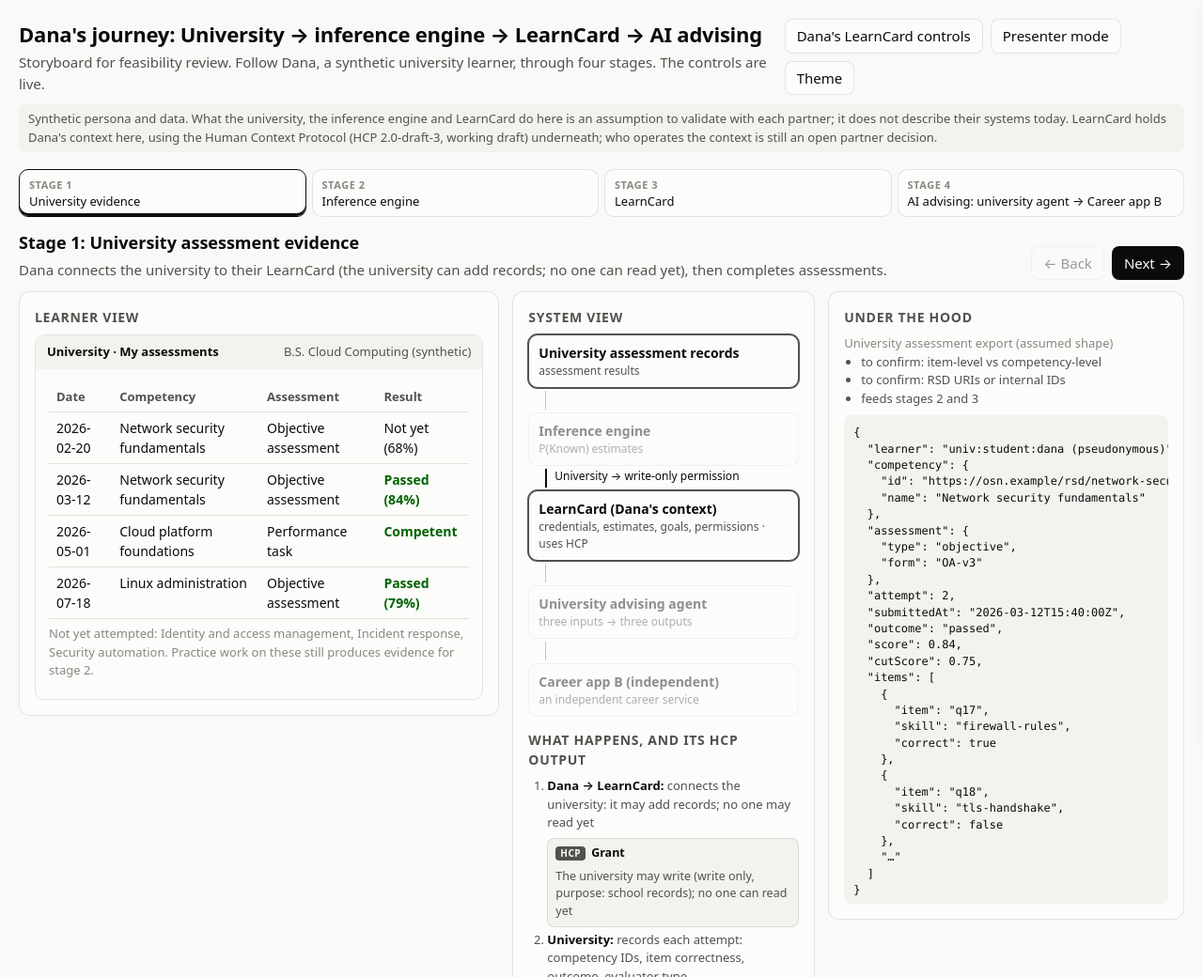
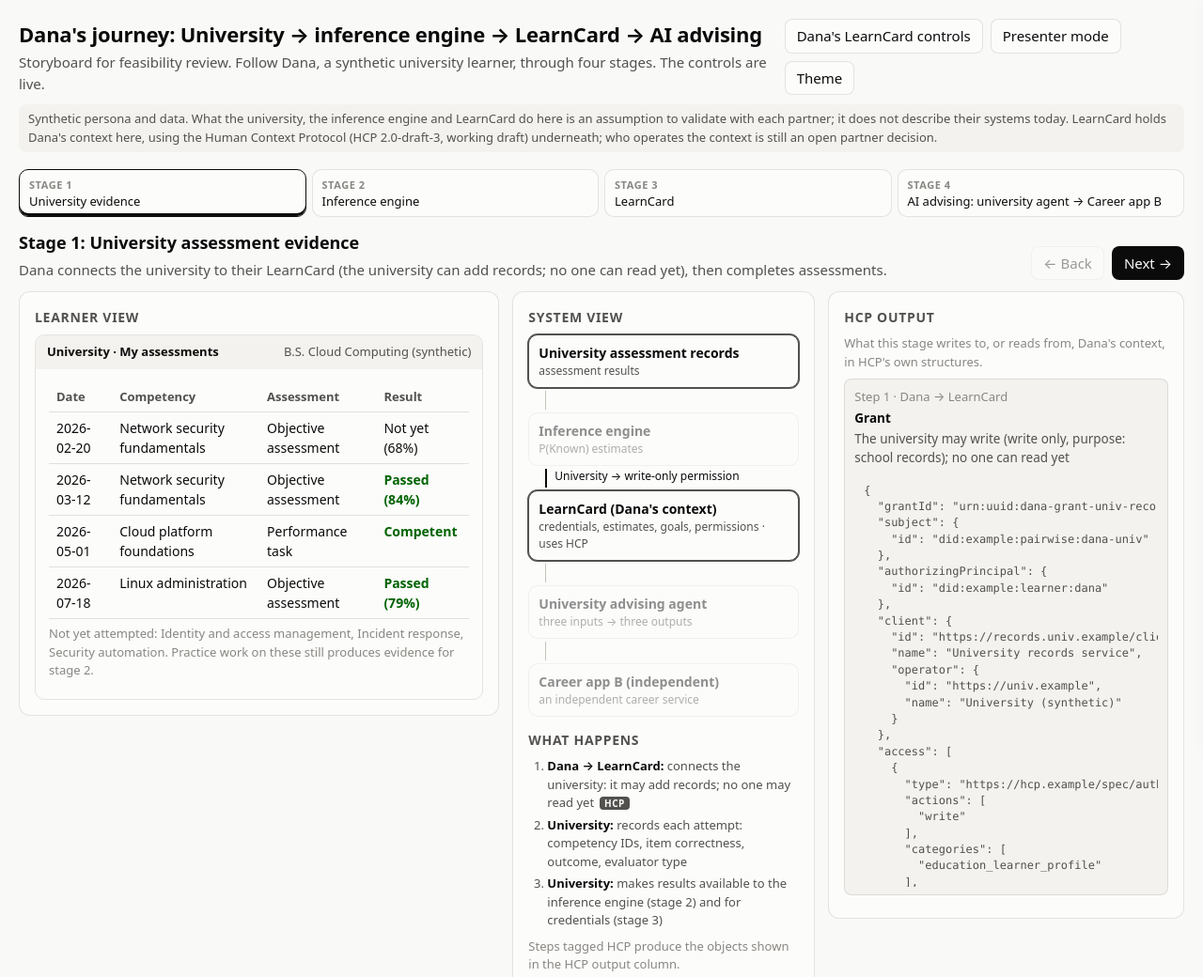
Before and after one commit to xd2164/hcp-learner-continuity, a plain HTML site: page docs/storyboard/index.html in a window 1280 px wide. Shown: the top 1040 px of the page at 94% size. Drawn offline with Linux system fonts and the light colour scheme.

Commit message:
Storyboard: anchor the right column on HCP output
Replace 'Under the hood' with an 'HCP output' column listing each object the
stage writes or returns, which step produced it, and its JSON. Steps in the
system view carry an HCP tag. Presenter mode keeps the HCP column.

Co-Authored-By: Claude Opus 5.5 <noreply@anthropic.com>

```diff
--- a/docs/storyboard/index.html
+++ b/docs/storyboard/index.html
@@ -171,6 +171,8 @@ pre { margin: 0; padding: 10px; background: var(--surface-2); border-radius: 8px
 .hcpchip b { color: var(--text-primary); }
 .hcptag { font-size: 10px; font-weight: 700; letter-spacing: 0.05em; color: var(--surface-1); background: var(--text-secondary); border-radius: 4px; padding: 0 5px; }
 .hcpchip pre { margin-top: 6px; max-height: 260px; }
+.hcpchip.big { font-size: 13.5px; padding: 8px 10px; margin: 0 0 8px; }
+.hcpchip.big pre { max-height: 440px; }
 .maptbl td:first-child { font-weight: 600; white-space: nowrap; }
 .maptbl code { font: 12px ui-monospace, Consolas, monospace; background: var(--surface-2); padding: 0 4px; border-radius: 4px; }
 .finding { border-left: 4px solid var(--likely); background: var(--surface-2); border-radius: 0 8px 8px 0; padding: 10px 12px; margin-top: 12px; font-size: 14px; }
@@ -178,8 +180,6 @@ pre { margin: 0; padding: 10px; background: var(--surface-2); border-radius: 8px
 
 /* presenter mode */
 .presenter .viz-root, .viz-root.presenter { font-size: 18px; }
-.viz-root.presenter .hoodcol { display: none; }
-.viz-root.presenter .grid3 { grid-template-columns: 1.4fr 0.9fr; }
 .viz-root.presenter .notes { display: block; }
 footer { margin-top: 24px; color: var(--muted); font-size: 13px; }
 </style>
@@ -219,7 +219,7 @@ footer { margin-top: 24px; color: var(--muted); font-size: 13px; }
   <div class="grid3" id="grid">
     <section class="panel" aria-labelledby="lvh"><h3 id="lvh">Learner view</h3><div id="learner"></div></section>
     <section class="panel" aria-labelledby="svh"><h3 id="svh">System view</h3><div id="system"></div></section>
-    <section class="panel hoodcol" aria-labelledby="uhh"><h3 id="uhh">Under the hood</h3><div id="hood"></div></section>
+    <section class="panel hoodcol" aria-labelledby="uhh"><h3 id="uhh">HCP output</h3><div id="hood"></div></section>
   </div>
 
   <section class="panel" id="hcpmap" style="margin-top:14px" hidden aria-labelledby="maph"></section>
@@ -631,10 +631,12 @@ footer { margin-top: 24px; color: var(--muted); font-size: 13px; }
       f.append(h("div", { class: "node" + (st.nodes.includes(k) ? " on" : "") }, h("div", { class: "t" }, OPS[k]), h("div", { class: "d" }, DESC[k])));
     });
     const outs = hcpOutputs(S.stage);
-    return h("div", {}, f, h("h3", { style: "margin-top:14px" }, "What happens, and its HCP output"),
-      h("ol", { class: "msgs" }, st.msgs.map(([who, what], k) => h("li", {}, h("b", {}, who + ": "), what,
-        ...outs.filter((o) => o.step === k).map(hcpChip)))),
-      h("p", { class: "note", style: "margin-top:8px" }, "Click an HCP item to see its JSON."));
+    return h("div", {}, f, h("h3", { style: "margin-top:14px" }, "What happens"),
+      h("ol", { class: "msgs" }, st.msgs.map(([who, what], k) => {
+        const n = outs.filter((o) => o.step === k).length;
+        return h("li", {}, h("b", {}, who + ": "), what, n ? h("span", { class: "hcptag", style: "margin-left:6px", title: "Produces HCP output: see the HCP output column" }, n > 1 ? `HCP ×${n}` : "HCP") : null);
+      })),
+      h("p", { class: "note", style: "margin-top:8px" }, "Steps tagged HCP produce the objects shown in the HCP output column."));
   }
 
   // --------------------------------------------------------- under the hood
@@ -913,6 +915,23 @@ footer { margin-top: 24px; color: var(--muted); font-size: 13px; }
     }
     return out;
   }
+  function hcpPanel(i) {
+    const st0 = STAGES[i];
+    const st = st0.dyn ? { ...st0, ...st0.dyn() } : st0;
+    const outs = hcpOutputs(i);
+    return h("div", {},
+      h("p", { class: "note", style: "margin:0 0 8px" }, "What this stage writes to, or reads from, Dana's context, in HCP's own structures."),
+      ...outs.map((it, n) => {
+        const kind = it.decl === "issuer-attested" ? "proven" : it.decl === "model-inferred" ? "likely" : it.decl === "person-declared" ? "wanted" : null;
+        const from = st.msgs[it.step] ? `Step ${it.step + 1} · ${st.msgs[it.step][0]}` : "";
+        const head = h("span", { class: "chiphead", style: "flex-direction:column;align-items:flex-start;gap:2px" },
+          h("span", { class: "note" }, from),
+          h("span", { class: "chiphead" }, kind ? dot(kind) : null, h("b", {}, it.type), it.decl ? h("span", { class: "pill" }, it.decl) : null),
+          h("span", {}, it.label));
+        if (it.action) return h("div", { class: "hcpchip big" }, head, h("button", { type: "button", style: "margin-top:6px", on: { click: () => openExport() } }, "Export as HCP"));
+        return h("details", { class: "hcpchip big", open: n === 0 }, h("summary", {}, head), h("pre", { tabindex: 0 }, JSON.stringify(it.json, null, 2)));
+      }));
+  }
   function hcpChip(it) {
     const kind = it.decl === "issuer-attested" ? "proven" : it.decl === "model-inferred" ? "likely" : it.decl === "person-declared" ? "wanted" : null;
     const head = h("span", { class: "chiphead" }, h("span", { class: "hcptag" }, "HCP"), kind ? dot(kind) : null,
@@ -975,7 +994,7 @@ footer { margin-top: 24px; color: var(--muted); font-size: 13px; }
     $("system").replaceChildren(viewSystem(st));
     $("hcpmap").hidden = S.stage !== 2;
     if (S.stage === 2) $("hcpmap").replaceChildren(mapView());
-    $("hood").replaceChildren(hoodFor(S.stage));
+    $("hood").replaceChildren(hcpPanel(S.stage));
     renderDrawer();
     hideTip();
     history.replaceState(null, "", "#stage=" + S.stage + (S.compare ? "&compare=1" : "") + (S.advisor === "appb" ? "&advisor=appb" : ""));
```
